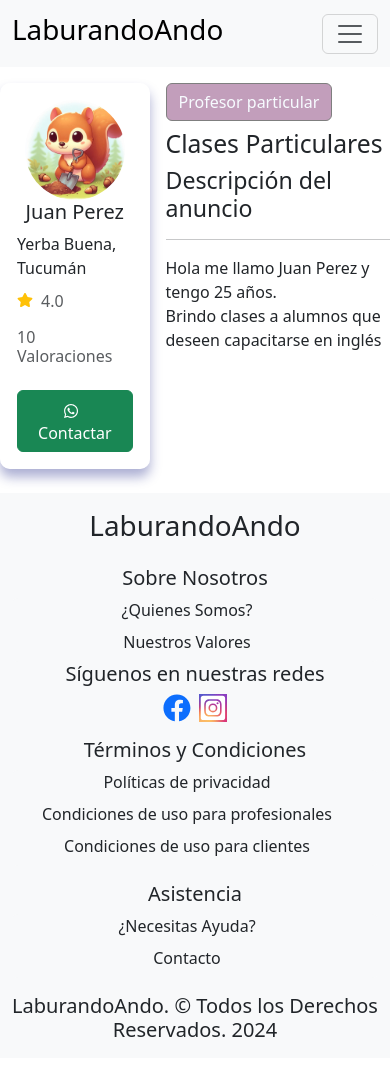
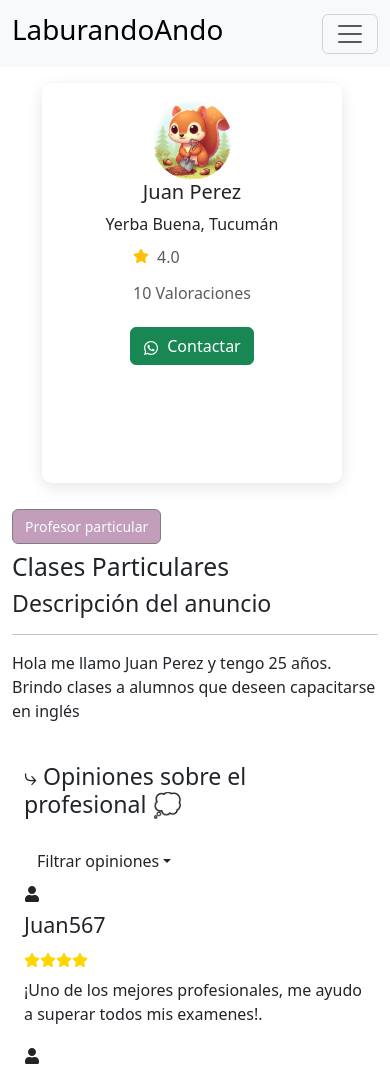
Before and after one commit to FranprzDev/LaburandoAndo, a React (Vite) app: page /detalleDelProfesional in a window 390 px wide. Shown: the top 1077 px of the page. Built offline with nearby package versions, Linux system fonts and the light colour scheme.

Commit message:
agregue el maquetado responsive y las opiniones de los usuarios

```diff
--- a/src/components/Menu.jsx
+++ b/src/components/Menu.jsx
@@ -11,7 +11,7 @@ const Menu = () => {
         <Navbar.Toggle aria-controls="basic-navbar-nav" />
         <Navbar.Collapse id="basic-navbar-nav">
           <Nav className="ms-auto">
-            <Link to={'/detalleDelProfesional'} className='nav-link'>Detalle del Prosional</Link>
+            <Link to={'/detalleDelProfesional'} className='nav-link'>Detalle del Profesional</Link>
             <Link to={'/'} className='nav-link'>Home</Link>
             <Link className='nav-link'>Profesionales</Link>
             <Link className='btn btn-Profesional'>Anúnciate como Profesional</Link>
--- /dev/null
+++ b/src/components/Opiniones.jsx
@@ -0,0 +1,129 @@
+import React from 'react'
+import { useState } from 'react';
+import { FaStar, FaUser } from "react-icons/fa";
+import { Container, DropdownButton, Dropdown } from "react-bootstrap";
+const Opiniones = () => {
+    const [filtroCalificacion, setFiltroCalificacion] = useState(null);
+    const opiniones = [
+        {
+          usuario: "Juan567",
+          calificacion: 4,
+          opinion:
+            "¡Uno de los mejores profesionales, me ayudo a superar todos mis examenes!.",
+        },
+        {
+          usuario: "María_Reyes",
+          calificacion: 5,
+          opinion:
+            "El mejor profesional.",
+        },
+        {
+          usuario: "Nahiara111",
+          calificacion: 4,
+          opinion:
+            "La pasé de maravilla, y aprendi sobre todo. 100% recomendado.",
+        },
+        {
+          usuario: "Messi_Goat",
+          calificacion: 5,
+          opinion:
+            "Me ayudo a aprobar mi materia cuando estaba en las inferiores del barza.",
+        },
+        {
+          usuario: "Pedrito",
+          calificacion: 3,
+          opinion: "Buen Profe, pero podría mejorar en algunos aspectos como tomar mate en clases.",
+        },
+        {
+          usuario: "Lauraaa",
+          calificacion: 2,
+          opinion:
+            "No me gustó mucho no tener un enchufe para cargar el celu.",
+        },
+        {
+          usuario: "Ana_Anana",
+          calificacion: 1,
+          opinion: "Me bocharon.",
+        },
+        {
+          usuario: "Gustavo97",
+          calificacion: 5,
+          opinion:
+            "Sinceramente es un profe totalmente agradable y sabe lo que hace.",
+        },
+        {
+          usuario: "Emilia☺",
+          calificacion: 4,
+          opinion: "Muy buen profe, lo recomiendo para universitarios!.",
+        },
+        {
+          usuario: "Hernán_malo",
+          calificacion: 3,
+          opinion:
+            "La pasé bien, a pesar de no dejarte usar el celu.",
+        },
+        {
+          usuario: "Spinetta",
+          calificacion: 5,
+          opinion:
+            "Solo tengo para decir que este profe es fabuloso.",
+        },
+      ];
+      const handleFiltrarPorCalificacion = (calificacion) => {
+        setFiltroCalificacion(calificacion);
+      };
+      const opinionesFiltradas = filtroCalificacion
+      ? opiniones.filter((opinion) => opinion.calificacion === filtroCalificacion)
+      : opiniones;
+
+  return (
+    <Container className="opiniones-container mt-4">
+    <h3 className="mb-4 opiniones-titulo">
+      ⤷ Opiniones sobre el profesional 💭
+    </h3>
+    <div className="boton-container">
+      <DropdownButton
+        id="dropdown-basic-button"
+        title="Filtrar opiniones"
+        className="boton-filtrar"
+        variant=""
+      >
+        <Dropdown.Item onClick={() => handleFiltrarPorCalificacion(null)}>
+          Mostrar Todas
+        </Dropdown.Item>
+        <Dropdown.Item onClick={() => handleFiltrarPorCalificacion(5)}>
+          5 Estrellas
+        </Dropdown.Item>
+        <Dropdown.Item onClick={() => handleFiltrarPorCalificacion(4)}>
+          4 Estrellas
+        </Dropdown.Item>
+        <Dropdown.Item onClick={() => handleFiltrarPorCalificacion(3)}>
+          3 Estrellas
+        </Dropdown.Item>
+        <Dropdown.Item onClick={() => handleFiltrarPorCalificacion(2)}>
+          2 Estrellas
+        </Dropdown.Item>
+        <Dropdown.Item onClick={() => handleFiltrarPorCalificacion(1)}>
+          1 Estrellas
+        </Dropdown.Item>
+      </DropdownButton>
+    </div>
+    {opinionesFiltradas.map((opinion, index) => (
+      <div key={index} className="opinion">
+        <div className="user-info">
+          <FaUser className="user-icon" />
+          <h4 className="user-nombre mt-2">{opinion.usuario}</h4>
+        </div>
+        <div className="calificacion mb-2">
+          {[...Array(opinion.calificacion)].map((_, index) => (
+            <FaStar key={index} color="gold" />
+          ))}
+        </div>
+        <p>{opinion.opinion}</p>
+      </div>
+    ))}
+  </Container>
+  )
+}
+
+export default Opiniones
--- a/src/pages/DetalleDelProfesional.jsx
+++ b/src/pages/DetalleDelProfesional.jsx
@@ -5,11 +5,15 @@ import '../styles/estiloDetalleDelProfesional.css'
 import { FaStar } from "react-icons/fa";
 import Button from 'react-bootstrap/Button';
 import { FaWhatsapp } from "react-icons/fa";
+import { Container } from 'react-bootstrap';
+import Opiniones from '../components/Opiniones';
 
 const DetalleDelProfesional = () => {
   return (
-    <section className='d-flex justify-content-evenly mb-4'>
-      <Card className='me-3 mt-3 card-detalle'  style={{ width: '18rem' }}>
+    <Container >
+    <section className='d-flex mb-4 justify-content-center contenedor-detalle'>
+      <Card className='me-3 mt-3 card-detalle'  >
+      <div>
       <Card.Body className='d-flex flex-column justify-content-center align-items-center'>
         <Image src={logo} roundedCircle  className='img-circulo-card '/>
         <Card.Title >Juan Perez</Card.Title>
@@ -28,6 +32,7 @@ const DetalleDelProfesional = () => {
             Contactar
           </Button>
       </Card.Body>
+      </div>
     </Card>
     <div className='mt-3'>
     <Button variant='danger' className='btn-descripcion-profesional opacity-50'  size="md">
@@ -39,7 +44,8 @@ const DetalleDelProfesional = () => {
         <p>Hola me llamo Juan Perez y tengo 25 años. <br />Brindo clases a alumnos que deseen capacitarse en inglés</p>
     </div>
     </section>
-
+    <Opiniones/>
+    </Container>
   )
 }
 
--- a/src/styles/estiloDetalleDelProfesional.css
+++ b/src/styles/estiloDetalleDelProfesional.css
@@ -18,6 +18,7 @@
     color: aliceblue;
 }
 
+
 .card-detalle{
     background: rgba( 255, 255, 255, 0.4 );
 box-shadow: 0 8px 3cqi 0 rgba( 31, 38, 135, 0.37 );
@@ -26,3 +27,48 @@ backdrop-filter: blur( 20px );
 border-radius: 10px;
 border: 1px solid rgba( 255, 255, 255, 0.18 );
 }
+
+.card-detalle{
+    height: 400px;
+    width: 300px;
+}
+
+@media (min-width: 768px) {
+    .contenedor-detalle {
+        display: flex;
+        flex-direction: row;
+    }
+}
+
+
+@media (max-width: 767px) {
+    .contenedor-detalle {
+        display: flex;
+        flex-direction: column;
+        align-items: center;
+        justify-content: center;
+    }
+
+    .img-circulo-card {
+        width: 80px;
+    }
+
+    .btn-descripcion-profesional {
+        font-size: 14px;
+    }
+
+    .card-detalle {
+        margin: 10px;
+        box-shadow: 0 4px 15px rgba(0, 0, 0, 0.1);
+    }
+}
+
+@media (min-width: 992px) {
+    .contenedor-detalle {
+        flex-direction: row;
+    }
+
+    .contenedor-opiniones {
+        margin-top: 2rem;
+    }
+}
```
